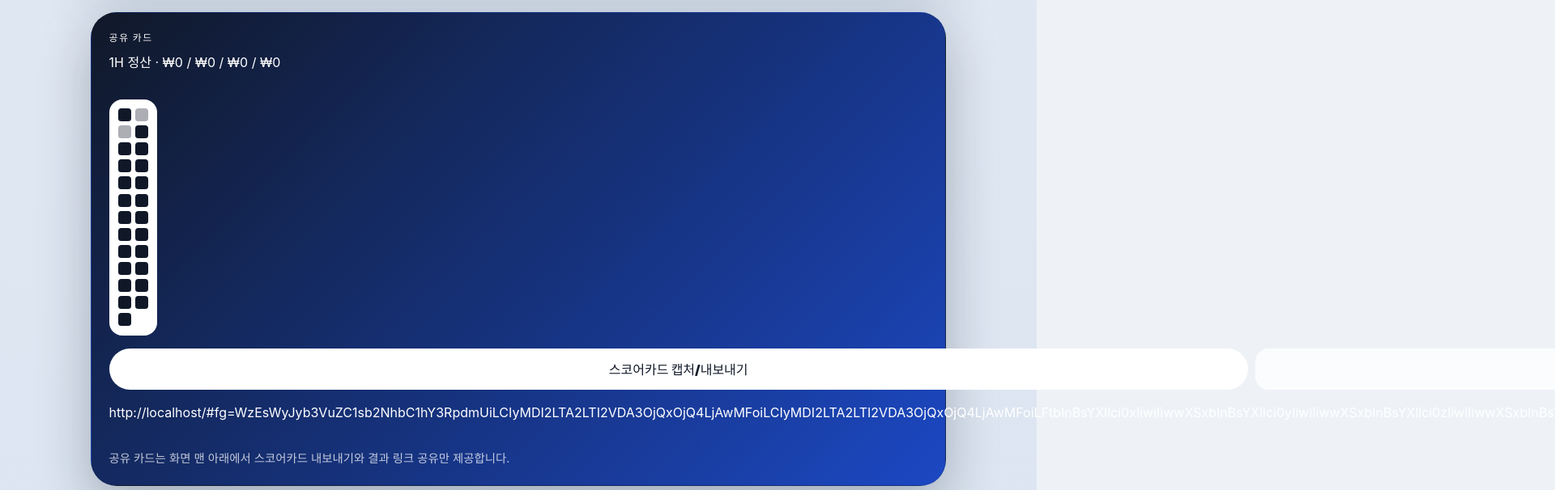
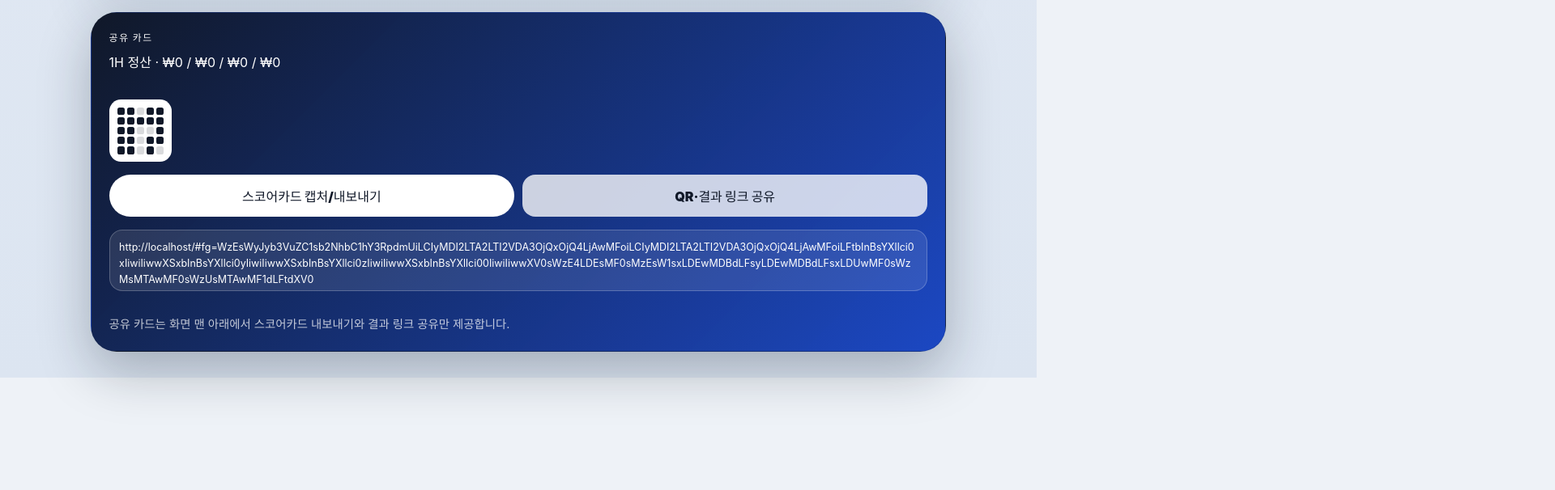
Before and after one commit to ys-laube/goodgolfform, a React (Vite) app: page / in a window 1280 px wide. Shown: the part 3790-4396 px from the top of the page at 81% size, 1920 px wide, since content can reach past the window. After the commit the page ends 4257 px from the top, so only its background shows below. Built offline with nearby package versions, Linux system fonts and the light colour scheme.

Commit message:
omx(team): auto-checkpoint worker-3 [6]

```diff
--- a/src/styles.css
+++ b/src/styles.css
@@ -637,6 +637,11 @@ button:focus-visible {
   gap: 0.6rem;
 }
 
+.share-actions button:disabled {
+  cursor: not-allowed;
+  opacity: 0.58;
+}
+
 .secondary-action {
   min-height: 3.2rem;
   color: #101828;
@@ -645,24 +650,38 @@ button:focus-visible {
 
 .qr-chip {
   display: grid;
-  grid-template-columns: repeat(2, 1rem);
-  gap: 0.32rem;
+  grid-template-columns: repeat(5, 0.58rem);
+  gap: 0.18rem;
   width: max-content;
-  border-radius: 1rem;
+  border-radius: 0.9rem;
   background: #fff;
-  padding: 0.7rem;
+  padding: 0.62rem;
 }
 
 .qr-chip span {
-  width: 1rem;
-  height: 1rem;
-  border-radius: 0.24rem;
+  width: 0.58rem;
+  height: 0.58rem;
+  border-radius: 0.16rem;
   background: #101828;
 }
 
-.qr-chip span:nth-child(2),
-.qr-chip span:nth-child(3) {
-  opacity: 0.35;
+.qr-chip span[data-active="false"] {
+  opacity: 0.16;
+}
+
+.result-link {
+  overflow-wrap: anywhere;
+  max-height: 4.8rem;
+  overflow: auto;
+  border: 1px solid rgba(255, 255, 255, 0.22);
+  border-radius: 1rem;
+  background: rgba(255, 255, 255, 0.1);
+  padding: 0.72rem;
+  font-size: 0.78rem;
+}
+
+.result-link.warning {
+  color: #fed7aa !important;
 }
 
 .share-status {
```
